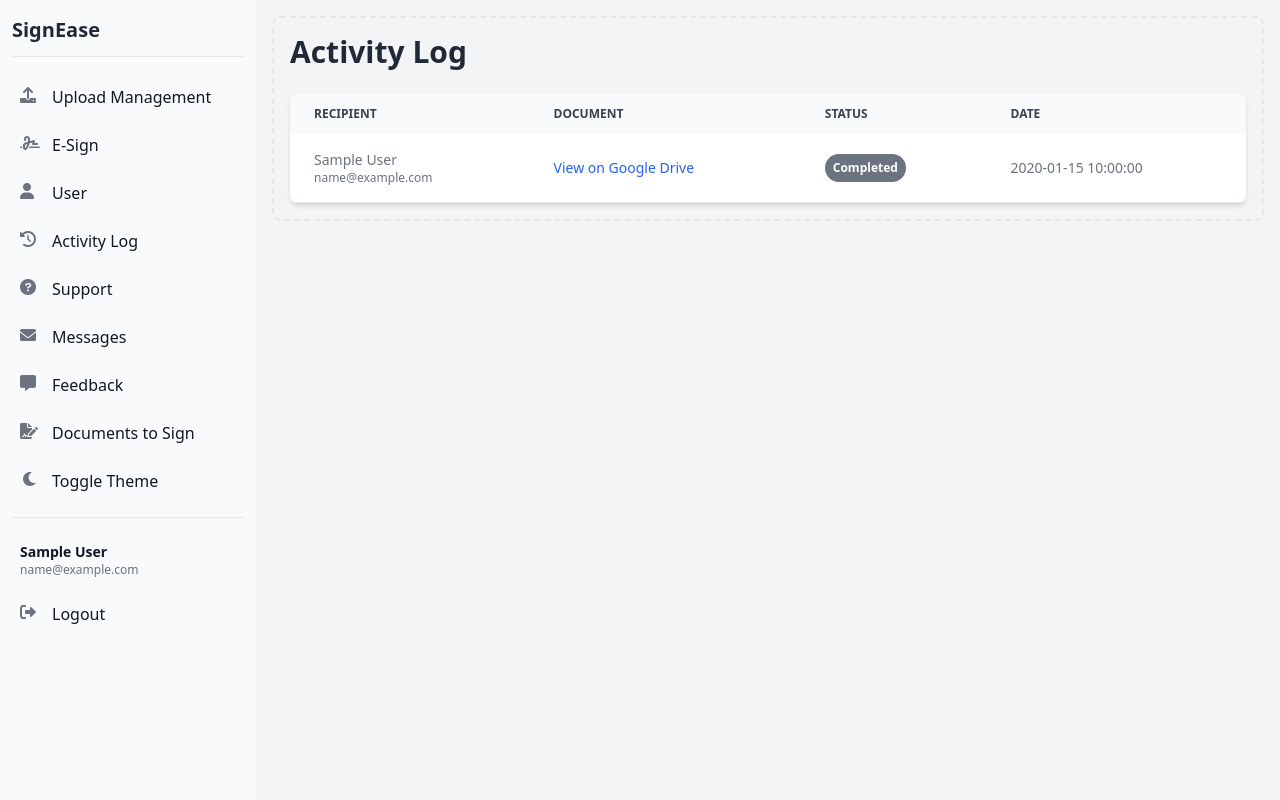
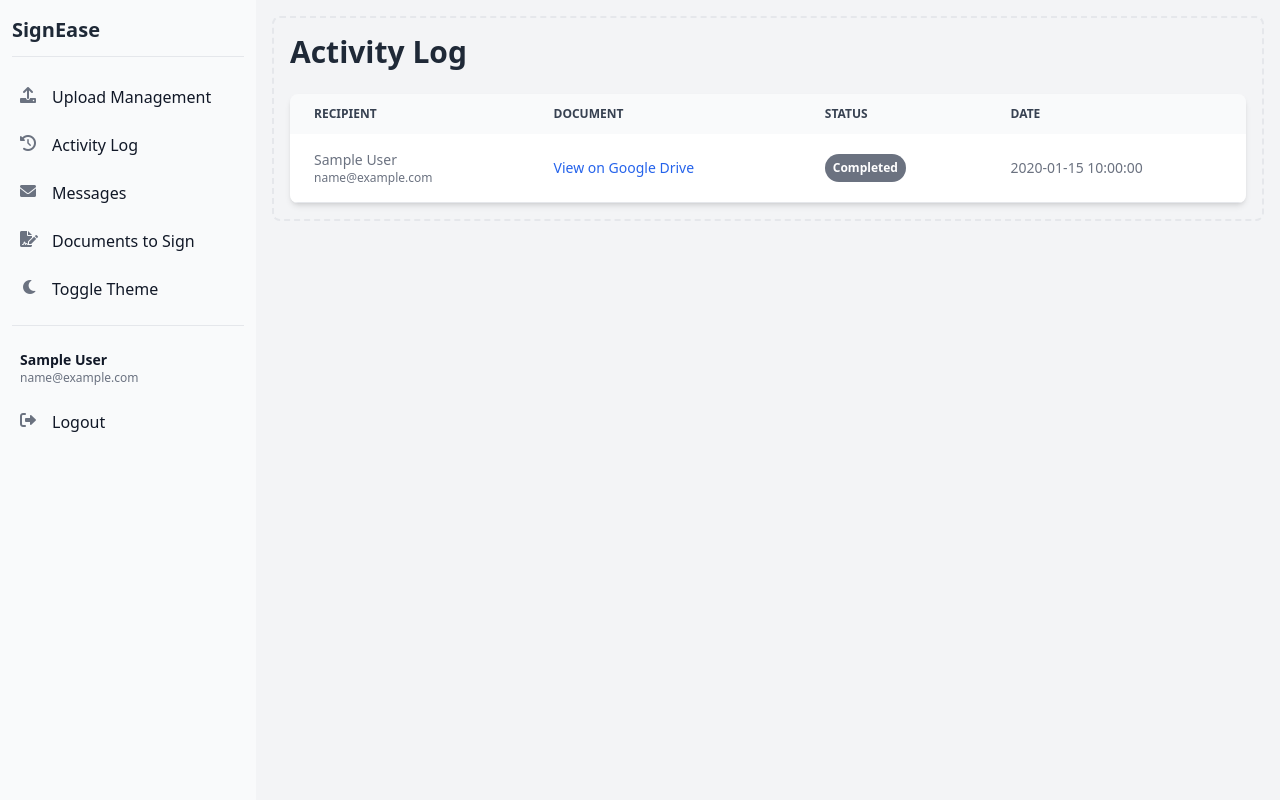
Before and after one commit to SandunLB/Project_Signease, a PHP site: page /activity_log.php in a window 1280 px wide. Run offline with PHP 8.4, Linux system fonts and the light colour scheme; the visitor is signed in with stand-in values (Sample User, id 1); tables that the repository leaves empty or names only in its code hold one stand-in row (values such as "Sample post"); some libraries are stand-ins or nearby versions.

Commit message:
Update sidebar.php

```diff
--- a/sidebar.php
+++ b/sidebar.php
@@ -27,39 +27,15 @@ $stmt->close();
                 </a>
             </li>
             <li>
-                <a href="e-signpage.php" class="flex items-center p-2 text-gray-900 rounded-lg dark:text-white hover:bg-gray-100 dark:hover:bg-gray-700 group">
-                    <i class="fas fa-signature w-5 h-5 text-gray-500 transition duration-75 dark:text-gray-400 group-hover:text-gray-900 dark:group-hover:text-white"></i>
-                    <span class="ml-3">E-Sign</span>
-                </a>
-            </li>
-            <li>
-                <a href="edit_user.php" class="flex items-center p-2 text-gray-900 rounded-lg dark:text-white hover:bg-gray-100 dark:hover:bg-gray-700 group">
-                    <i class="fas fa-user w-5 h-5 text-gray-500 transition duration-75 dark:text-gray-400 group-hover:text-gray-900 dark:group-hover:text-white"></i>
-                    <span class="ml-3">User</span>
-                </a>
-            </li>
-            <li>
                 <a href="activity_log.php" class="flex items-center p-2 text-gray-900 rounded-lg dark:text-white hover:bg-gray-100 dark:hover:bg-gray-700 group">
                     <i class="fas fa-history w-5 h-5 text-gray-500 transition duration-75 dark:text-gray-400 group-hover:text-gray-900 dark:group-hover:text-white"></i>
                     <span class="ml-3">Activity Log</span>
                 </a>
             </li>
             <li>
-                <a href="support.php" class="flex items-center p-2 text-gray-900 rounded-lg dark:text-white hover:bg-gray-100 dark:hover:bg-gray-700 group">
-                    <i class="fas fa-question-circle w-5 h-5 text-gray-500 transition duration-75 dark:text-gray-400 group-hover:text-gray-900 dark:group-hover:text-white"></i>
-                    <span class="ml-3">Support</span>
-                </a>
-            </li>
-            <li>
-                <a href="message.php" class="flex items-center p-2 text-gray-900 rounded-lg dark:text-white hover:bg-gray-100 dark:hover:bg-gray-700 group">
+                <a href="chat.php" class="flex items-center p-2 text-gray-900 rounded-lg dark:text-white hover:bg-gray-100 dark:hover:bg-gray-700 group">
                     <i class="fas fa-envelope w-5 h-5 text-gray-500 transition duration-75 dark:text-gray-400 group-hover:text-gray-900 dark:group-hover:text-white"></i>
                     <span class="ml-3">Messages</span>
-                </a>
-            </li>
-            <li>
-                <a href="feedbacks.php" class="flex items-center p-2 text-gray-900 rounded-lg dark:text-white hover:bg-gray-100 dark:hover:bg-gray-700 group">
-                    <i class="fas fa-comment-alt w-5 h-5 text-gray-500 transition duration-75 dark:text-gray-400 group-hover:text-gray-900 dark:group-hover:text-white"></i>
-                    <span class="ml-3">Feedback</span>
                 </a>
             </li>
             <li>
@@ -76,11 +52,17 @@ $stmt->close();
             </li>
         </ul>
         <div class="pt-4 mt-4 space-y-2 font-medium border-t border-gray-200 dark:border-gray-700">
-            <div class="flex items-center p-2 text-gray-900 dark:text-white">
+            <div id="userProfileTrigger" class="flex items-center p-2 text-gray-900 dark:text-white cursor-pointer hover:bg-gray-100 dark:hover:bg-gray-700 rounded-lg">
                 <div>
                     <p class="text-sm font-semibold"><?php echo htmlspecialchars($user['name']); ?></p>
                     <p class="text-xs text-gray-500 dark:text-gray-400"><?php echo htmlspecialchars($user['email']); ?></p>
                 </div>
+            </div>
+            <div id="userProfileMenu" class="hidden ml-2">
+                <a href="edit_profile.php" class="flex items-center p-2 text-gray-900 rounded-lg dark:text-white hover:bg-gray-100 dark:hover:bg-gray-700 group">
+                    <i class="fas fa-user-edit w-5 h-5 text-gray-500 transition duration-75 dark:text-gray-400 group-hover:text-gray-900 dark:group-hover:text-white"></i>
+                    <span class="ml-3">Edit Profile</span>
+                </a>
             </div>
             <a href="logout.php" class="flex items-center p-2 text-gray-900 rounded-lg dark:text-white hover:bg-gray-100 dark:hover:bg-gray-700 group">
                 <i class="fas fa-sign-out-alt w-5 h-5 text-gray-500 transition duration-75 dark:text-gray-400 group-hover:text-gray-900 dark:group-hover:text-white"></i>
@@ -89,3 +71,21 @@ $stmt->close();
         </div>
     </div>
 </div>
+
+<script>
+document.addEventListener('DOMContentLoaded', function() {
+    const userProfileTrigger = document.getElementById('userProfileTrigger');
+    const userProfileMenu = document.getElementById('userProfileMenu');
+
+    userProfileTrigger.addEventListener('click', function() {
+        userProfileMenu.classList.toggle('hidden');
+    });
+
+    // Close the menu when clicking outside
+    document.addEventListener('click', function(event) {
+        if (!userProfileTrigger.contains(event.target) && !userProfileMenu.contains(event.target)) {
+            userProfileMenu.classList.add('hidden');
+        }
+    });
+});
+</script>
```
